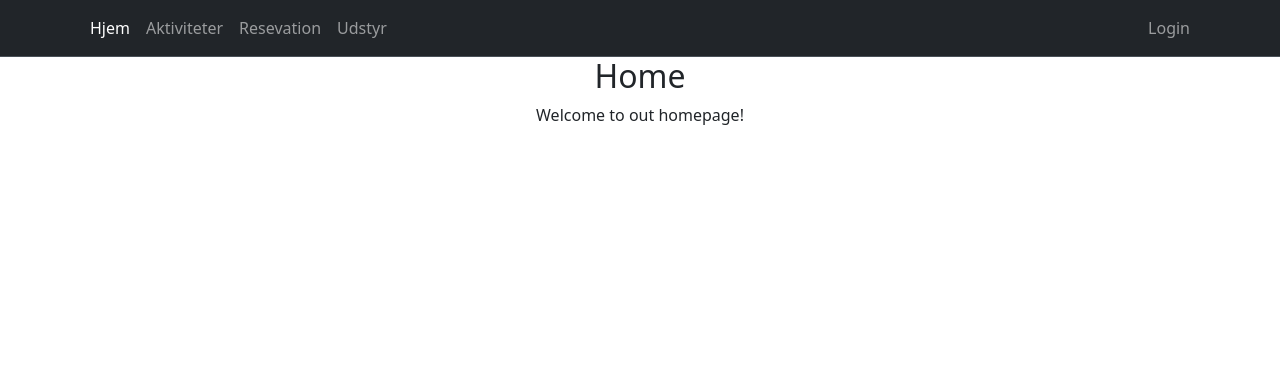
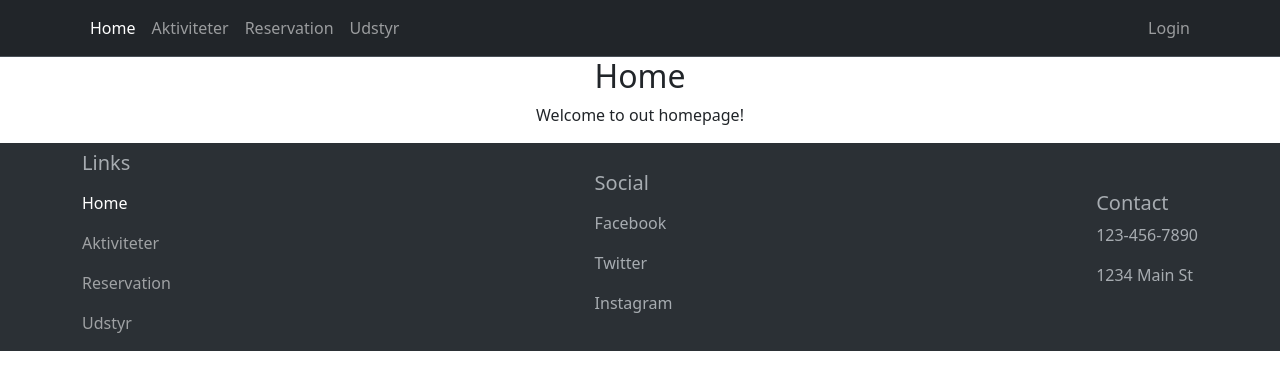
Before and after one commit to J-M-M-P/AdventureXP-frontend, a React (Vite) app: page / in a window 1280 px wide. Shown: the top 390 px of the page. Built offline with nearby package versions, Linux system fonts and the light colour scheme.

Commit message:
Første udkast til en footer

```diff
--- a/src/components/Layout.tsx
+++ b/src/components/Layout.tsx
@@ -1,4 +1,5 @@
 import NavHeader from "./header/NavHeader";
+import NavFooter from "./footer/NavFooter";
 
 type LayoutProps = {
     children: React.ReactNode;
@@ -11,6 +12,10 @@ const Layout = ({ children }: LayoutProps) => {
                 <NavHeader />
             </header>
             <main>{children}</main>
+            <footer>
+
+            <NavFooter />
+            </footer>
         </div>
     );
 };
--- /dev/null
+++ b/src/components/NavRoutes.tsx
@@ -0,0 +1,28 @@
+import { NavLink } from "react-router-dom";
+
+export default function NavRoutes() {
+    return (
+        <ul className="navbar-nav me-auto mb-2 mb-lg-0 flex-fill ">
+            <li className="nav-item">
+                <NavLink className={"nav-link"} to="/">
+                    Home
+                </NavLink>
+            </li>
+            <li className="nav-item">
+                <NavLink className={"nav-link"} to="/aktivitet">
+                    Aktiviteter
+                </NavLink>
+            </li>
+            <li className="nav-item">
+                <NavLink className={"nav-link"} to="/reservation">
+                    Reservation
+                </NavLink>
+            </li>
+            <li className="nav-item">
+                <NavLink className={"nav-link"} to="/udstyr">
+                    Udstyr
+                </NavLink>
+            </li>
+        </ul>
+    );
+}
--- /dev/null
+++ b/src/components/footer/NavFooter.tsx
@@ -0,0 +1,54 @@
+import NavRoutes from "../NavRoutes";
+
+export default function NavFooter() {
+    return (
+        <nav className="navbar sticky-bottom bg-body-tertiary" data-bs-theme="dark">
+            <div className="container ">
+                <div >
+                    <h5 className="text-secondary-emphasis">Links</h5>
+                    <NavRoutes />
+                </div>
+                <div >
+                    <h5 className="text-secondary-emphasis">Social</h5>
+                    <ul className="navbar-nav d-flex">
+                        <li className="nav-item">
+                            <a
+                                className={"nav-link text-secondary-emphasis"}
+                                href="https://www.facebook.com"
+                                target="_blank"
+                                rel="noreferrer"
+                            >
+                                Facebook
+                            </a>
+                        </li>
+                        <li className="nav-item">
+                            <a
+                                className={"nav-link text-secondary-emphasis"}
+                                href="https://www.twitter.com"
+                                target="_blank"
+                                rel="noreferrer"
+                            >
+                                Twitter
+                            </a>
+                        </li>
+                        <li className="nav-item">
+                            <a
+                                className={"nav-link text-secondary-emphasis"}
+                                href="https://www.instagram.com"
+                                target="_blank"
+                                rel="noreferrer"
+                            >
+                                Instagram
+                            </a>
+                        </li>
+                    </ul>
+                </div>
+                <div >
+                    <h5 className="text-secondary-emphasis">Contact</h5>
+                    <p className="nav-item text-secondary-emphasis">123-456-7890</p>
+                    <p className="nav-item text-secondary-emphasis"> 1234 Main St</p>
+                </div>
+            </div>
+        </nav>
+    );
+}
--- a/src/components/header/NavHeader.tsx
+++ b/src/components/header/NavHeader.tsx
@@ -1,32 +1,12 @@
 import { NavLink } from "react-router-dom";
+import NavRoutes from "../NavRoutes";
 
 export default function NavHeader() {
     return (
         <>
             <nav className="navbar bg-dark border-bottom navbar-expand-lg border-body" data-bs-theme="dark">
                 <div className="container">
-                    <ul className="navbar-nav me-auto mb-2 mb-lg-0 flex-fill">
-                        <li className="nav-item">
-                            <NavLink className={"nav-link"} to="/">
-                                Hjem
-                            </NavLink>
-                        </li>
-                        <li className="nav-item">
-                            <NavLink className={"nav-link"} to="/aktivitet">
-                                Aktiviteter
-                            </NavLink>
-                        </li>
-                        <li className="nav-item">
-                            <NavLink className={"nav-link"} to="/resevation">
-                                Resevation
-                            </NavLink>
-                        </li>
-                        <li className="nav-item">
-                            <NavLink className={"nav-link"} to="/udstyr">
-                                Udstyr
-                            </NavLink>
-                        </li>
-                    </ul>
+                    <NavRoutes />
                     <ul className="navbar-nav d-flex">
                         <li className="nav-item">
                             <NavLink className={"nav-link "} to="/login">
```
